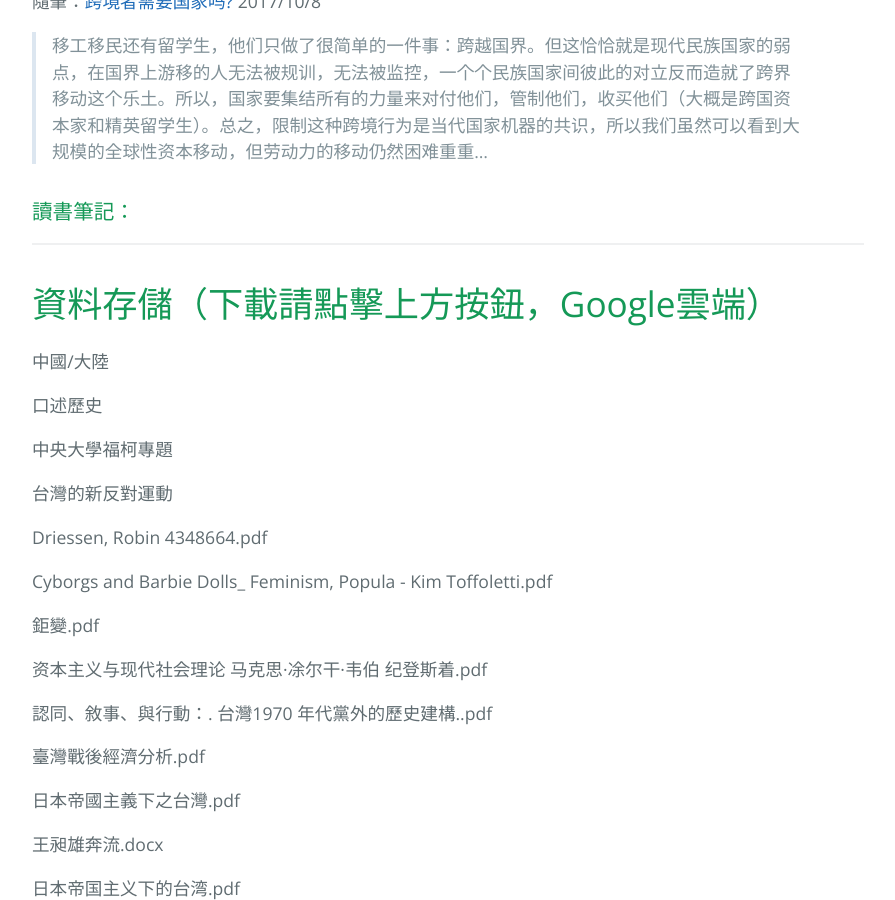
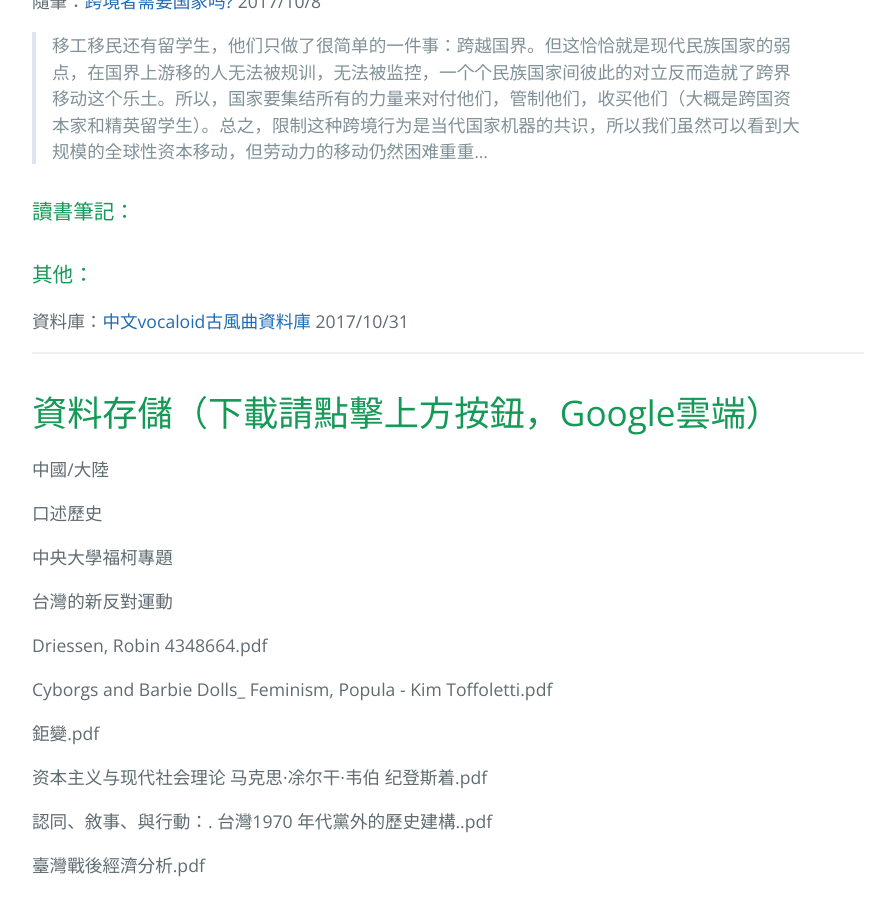
Before and after one commit to p-library/b614103080, a Jekyll site: the page built from index.md, in a window 1280 px wide and 900 px high, scrolled down 815 px. Shown: the whole window, without its empty margins (192-1087 px from the left). Built offline with Jekyll 4.4.1, drawn with Linux system fonts in a browser that asks for light colours.

Commit message:
Update index.md

```diff
--- a/index.md
+++ b/index.md
@@ -16,6 +16,10 @@ layout: default
 > 移工移民还有留学生，他们只做了很简单的一件事：跨越国界。但这恰恰就是现代民族国家的弱点，在国界上游移的人无法被规训，无法被监控，一个个民族国家间彼此的对立反而造就了跨界移动这个乐土。所以，国家要集结所有的力量来对付他们，管制他们，收买他们（大概是跨国资本家和精英留学生）。总之，限制这种跨境行为是当代国家机器的共识，所以我们虽然可以看到大规模的全球性资本移动，但劳动力的移动仍然困难重重...
 
 ### 讀書筆記：
+
+### 其他：
+
+資料庫：[中文vocaloid古風曲資料庫](https://b614103080.github.io/ChineseV_GUFENG/) 2017/10/31
 
 ---
 
```
